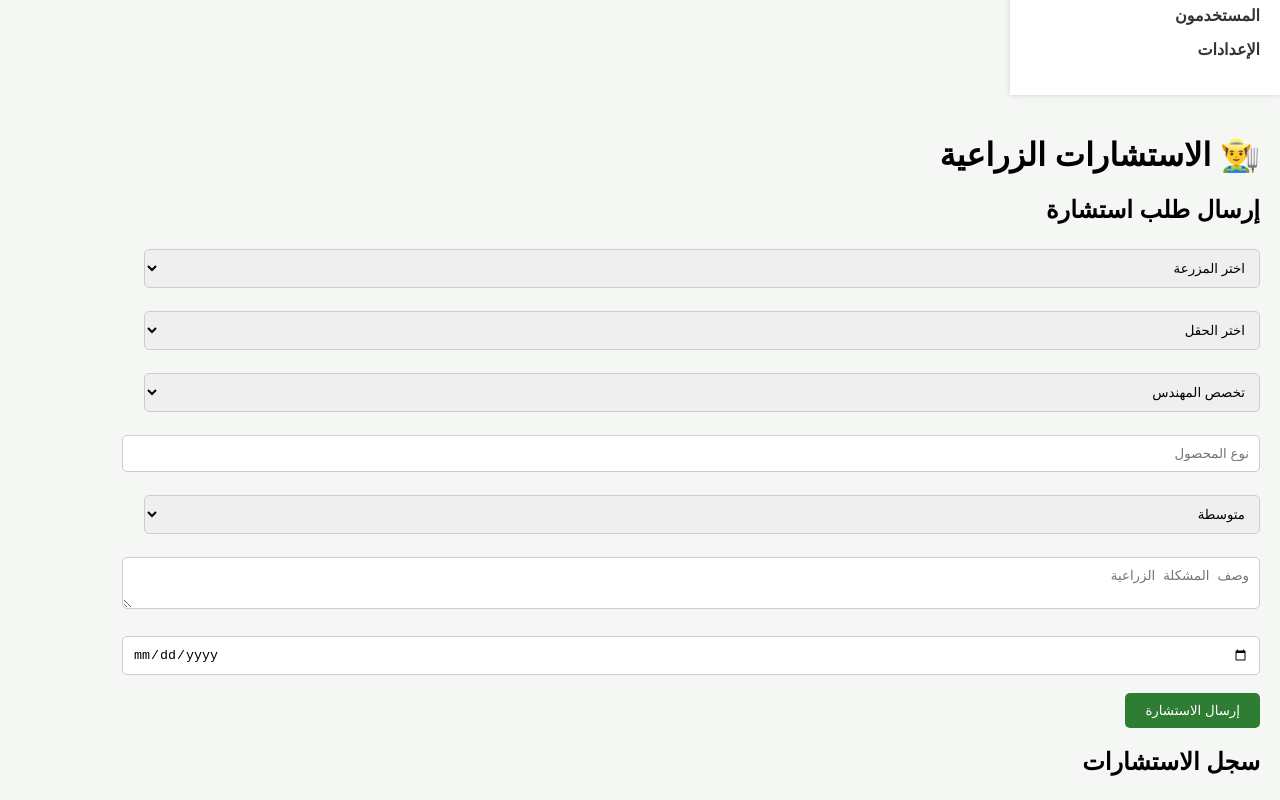
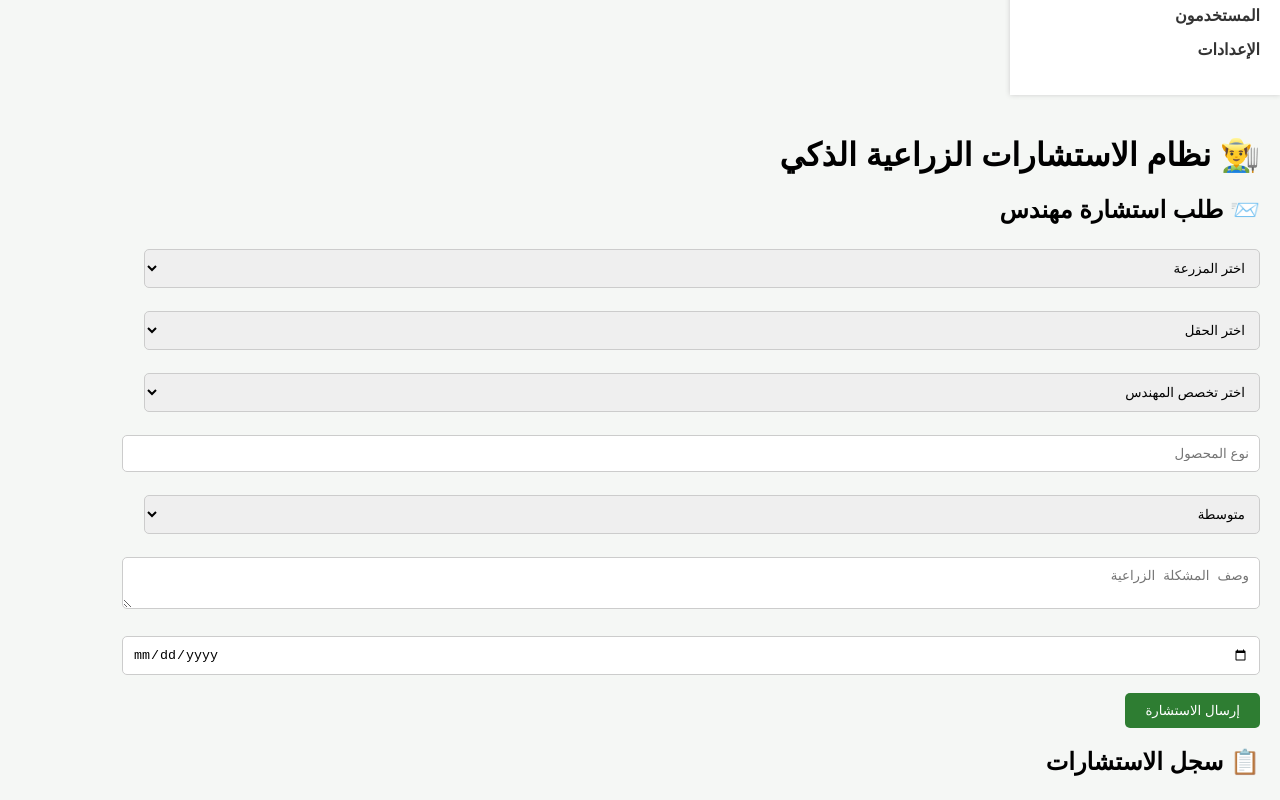
Before and after one commit to hasan776643tt-ops/LAVENDER, a React (Vite) app: page /engineer in a window 1280 px wide. Shown: the part 720-1520 px from the top of the page. Built offline with nearby package versions, Linux system fonts and the light colour scheme.

Commit message:
Update Engineer.jsx

```diff
--- a/src/pages/Engineer.jsx
+++ b/src/pages/Engineer.jsx
@@ -1,351 +1,698 @@
-import { useState, useContext } from "react";
+import {
+  useState,
+  useContext,
+  useMemo,
+} from "react";
+
 import { FarmContext } from "../context/FarmContext";
 
 import Card from "../components/Card";
 import Button from "../components/Button";
 
+
 export default function Engineer() {
 
-  const { farms, fields } =
-    useContext(FarmContext);
 
-  const [farmName, setFarmName] =
-    useState("");
+  const {
 
-  const [fieldName, setFieldName] =
-    useState("");
+    farms = [],
 
-  const [specialization, setSpecialization] =
-    useState("");
+    fields = [],
 
-  const [crop, setCrop] =
-    useState("");
+    consultations = [],
 
-  const [priority, setPriority] =
-    useState("متوسطة");
+    setConsultations,
 
-  const [problem, setProblem] =
-    useState("");
+  } = useContext(FarmContext);
 
-  const [date, setDate] =
-    useState("");
 
-  const [consultations,
-    setConsultations] = useState([]);
 
-  const sendConsultation = () => {
 
-    if (
-      !farmName ||
-      !fieldName ||
-      !problem
-    ) return;
+  const [form,setForm] = useState({
 
-    const newConsultation = {
+    farm:"",
 
-      id: Date.now(),
+    field:"",
 
-      farm: farmName,
+    crop:"",
 
-      field: fieldName,
+    specialization:"",
 
-      specialization,
+    priority:"متوسطة",
 
-      crop,
+    problem:"",
 
-      priority,
+    date:"",
 
-      problem,
+    status:"جديدة",
 
-      date,
+    reply:"",
 
-      status:
-        "بانتظار رد المهندس",
+  });
+
+
+
+
+
+  const updateForm=(key,value)=>{
+
+    setForm({
+
+      ...form,
+
+      [key]:value
+
+    });
 
   };
 
-    setConsultations([
-      ...consultations,
-      newConsultation,
-    ]);
 
-    setFarmName("");
-    setFieldName("");
-    setSpecialization("");
-    setCrop("");
-    setPriority("متوسطة");
-    setProblem("");
-    setDate("");
+
+
+
+  const filteredFields = useMemo(()=>{
+
+
+    if(!form.farm)
+
+      return fields;
+
+
+
+    return fields.filter(
+
+      field =>
+
+      field.farm === form.farm ||
+
+      field.farmName === form.farm
+
+    );
+
+
+  },[fields,form.farm]);
+
+
+
+
+
+
+
+  const sendConsultation=()=>{
+
+
+    if(
+
+      !form.farm ||
+
+      !form.field ||
+
+      !form.problem
+
+    )
+
+    return;
+
+
+
+
+    const newConsultation={
+
+
+      id:Date.now(),
+
+
+      ...form,
+
+
+      createdAt:
+
+      new Date().toISOString(),
+
+
+      updatedAt:
+
+      new Date().toISOString(),
+
 
     };
 
-  const deleteConsultation = (id) => {
+
+
+    setConsultations([
+
+      ...consultations,
+
+      newConsultation
+
+    ]);
+
+
+
+
+    setForm({
+
+      farm:"",
+
+      field:"",
+
+      crop:"",
+
+      specialization:"",
+
+      priority:"متوسطة",
+
+      problem:"",
+
+      date:"",
+
+      status:"جديدة",
+
+      reply:"",
+
+    });
+
+
+  };
+
+
+
+
+
+
+  const deleteConsultation=(id)=>{
+
 
     setConsultations(
+
       consultations.filter(
-        (item) =>
+
+        item =>
+
         item.id !== id
+
       )
+
     );
 
+
   };
+
+
+
+
 
   return (
 
 <div>
 
+
 <h1>
-        👨‍🌾 الاستشارات الزراعية
+👨‍🌾 نظام الاستشارات الزراعية الذكي
 </h1>
 
-      <Card
-        title="إرسال طلب استشارة"
-      >
+
+
+
+
+<Card title="📨 طلب استشارة مهندس">
+
 
 <select
-          value={farmName}
-          onChange={(e) =>
-            setFarmName(
+
+value={form.farm}
+
+onChange={e=>
+
+updateForm(
+
+"farm",
+
 e.target.value
+
 )
+
 }
+
 >
 
 <option value="">
+
 اختر المزرعة
+
 </option>
 
-          {farms.map((farm) => (
+
+{
+
+farms.map(farm=>(
 
 <option
+
 key={farm.id}
+
 value={farm.name}
+
 >
 
 {farm.name}
 
 </option>
 
-          ))}
+
+))
+
+}
+
 
 </select>
 
-        <br /><br />
+
+
+<br/><br/>
+
+
+
+
 
 <select
-          value={fieldName}
-          onChange={(e) =>
-            setFieldName(
+
+value={form.field}
+
+onChange={e=>
+
+updateForm(
+
+"field",
+
 e.target.value
+
 )
+
 }
+
 >
 
 <option value="">
+
 اختر الحقل
+
 </option>
 
-          {fields.map((field) => (
+
+
+{
+
+filteredFields.map(field=>(
+
 
 <option
+
 key={field.id}
+
 value={field.name}
+
 >
 
 {field.name}
 
 </option>
 
-          ))}
+
+))
+
+}
+
+
 
 </select>
 
-        <br /><br />
+
+
+
+
+<br/><br/>
+
+
+
+
 
 <select
-          value={specialization}
-          onChange={(e) =>
-            setSpecialization(
+
+value={form.specialization}
+
+onChange={e=>
+
+updateForm(
+
+"specialization",
+
 e.target.value
+
 )
+
 }
+
 >
 
-          <option value="">
-            تخصص المهندس
+
+<option>
+
+اختر تخصص المهندس
+
 </option>
 
+
 <option>
-            مهندس محاصيل
+
+أمراض نبات
+
 </option>
 
+
 <option>
-            مهندس ري
+
+محاصيل
+
 </option>
 
+
 <option>
-            مهندس تسميد
+
+ري
+
 </option>
 
+
 <option>
-            مهندس أمراض نبات
+
+تسميد
+
 </option>
 
+
 <option>
-            مهندس آفات
+
+آفات زراعية
+
 </option>
+
 
 </select>
 
-        <br /><br />
+
+
+
+
+<br/><br/>
+
+
+
+
 
 <input
-          type="text"
+
 placeholder="نوع المحصول"
-          value={crop}
-          onChange={(e) =>
-            setCrop(
+
+value={form.crop}
+
+onChange={e=>
+
+updateForm(
+
+"crop",
+
 e.target.value
+
 )
+
 }
+
 />
 
-        <br /><br />
+
+
+
+
+<br/><br/>
+
+
+
+
 
 <select
-          value={priority}
-          onChange={(e) =>
-            setPriority(
+
+value={form.priority}
+
+onChange={e=>
+
+updateForm(
+
+"priority",
+
 e.target.value
+
 )
+
 }
+
 >
 
+
 <option>
+
 منخفضة
+
 </option>
 
+
 <option>
+
 متوسطة
+
 </option>
 
+
 <option>
+
 عالية
+
 </option>
 
+
 <option>
+
 عاجلة
+
 </option>
+
 
 </select>
 
-        <br /><br />
+
+
+
+
+<br/><br/>
+
+
+
+
 
 <textarea
+
 placeholder="وصف المشكلة الزراعية"
-          value={problem}
-          onChange={(e) =>
-            setProblem(
+
+value={form.problem}
+
+onChange={e=>
+
+updateForm(
+
+"problem",
+
 e.target.value
+
 )
+
 }
+
 />
 
-        <br /><br />
+
+
+
+
+<br/><br/>
+
+
+
+
 
 <input
+
 type="date"
-          value={date}
-          onChange={(e) =>
-            setDate(
+
+value={form.date}
+
+onChange={e=>
+
+updateForm(
+
+"date",
+
 e.target.value
+
 )
+
 }
+
 />
 
-        <br /><br />
+
+
+
+
+<br/><br/>
+
+
+
+
 
 <Button
-          onClick={
-            sendConsultation
-          }
+
+onClick={sendConsultation}
+
 >
 
 إرسال الاستشارة
 
 </Button>
 
+
+
 </Card>
 
-      <h2>
-        سجل الاستشارات
-      </h2>
 
-      {consultations.map(
-        (item) => (
+
+
+
+
+
+<Card title="📋 سجل الاستشارات">
+
+
+{
+
+consultations.map(item=>(
+
 
 <Card
+
 key={item.id}
-          title={item.specialization}
+
+title={
+
+item.specialization ||
+
+"استشارة"
+
+}
+
 >
 
+
 <p>
+
 🏡 المزرعة:
-            {" "}
+
 {item.farm}
+
 </p>
 
+
 <p>
+
 🌾 الحقل:
-            {" "}
+
 {item.field}
+
 </p>
 
+
 <p>
+
 🌱 المحصول:
-            {" "}
+
 {item.crop}
+
 </p>
 
+
 <p>
+
 🚨 الأولوية:
-            {" "}
+
 {item.priority}
+
 </p>
 
+
 <p>
+
 ⚠️ المشكلة:
-            {" "}
+
 {item.problem}
+
 </p>
 
+
 <p>
-            📅 التاريخ:
-            {" "}
-            {item.date}
+
+📌 الحالة:
+
+{item.status}
+
 </p>
 
+
 <p>
-            🔔 الحالة:
-            {" "}
-            {item.status}
+
+📅 التاريخ:
+
+{item.date}
+
 </p>
 
+
+
 <Button
-            onClick={() =>
-              deleteConsultation(
-                item.id
-              )
-            }
+
+onClick={()=>deleteConsultation(item.id)}
+
 >
 
-            حذف الطلب
+حذف
 
 </Button>
 
+
+
 </Card>
 
-      ))}
+
+
+))
+
+
+}
+
+
+</Card>
+
+
+
+
 
 </div>
 
```
Lines whose indentation alone changed are shown as unchanged.
